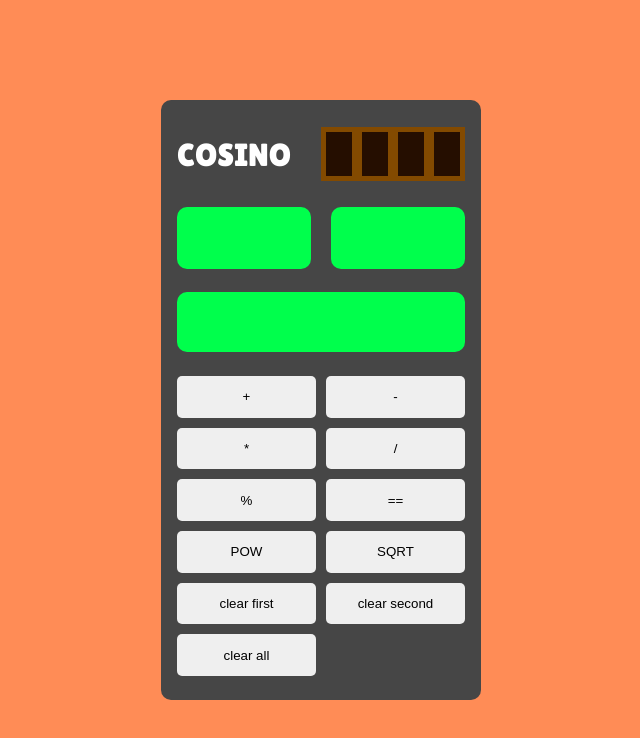
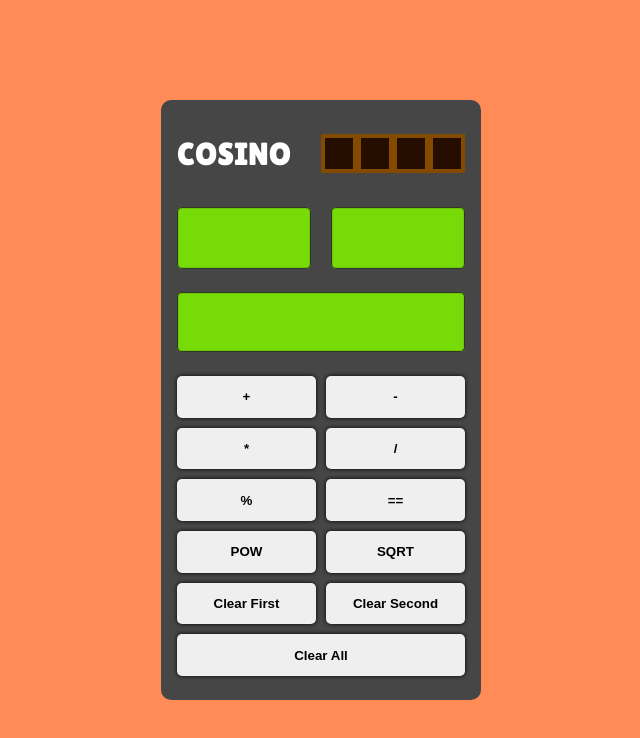
Before and after one commit to Sanjay1592000/SimpleCalculator, a plain HTML site: page index.html in a window 1280 px wide. Shown: the whole page, without its empty margins (319-959 px from the left). Drawn offline with Linux system fonts and the light colour scheme.

Commit message:
small changes in UI

```diff
--- a/cal.css
+++ b/cal.css
@@ -6,6 +6,7 @@ body{
     align-items: center;
     justify-content: center;
     font-size: 12px;
+    font-family: system-ui, -apple-system, BlinkMacSystemFont, 'Segoe UI', Roboto, Oxygen, Ubuntu, Cantarell, 'Open Sans', 'Helvetica Neue', sans-serif;
 }
 .calculator{
     background-color: rgb(70, 70, 70);
@@ -29,15 +30,14 @@ body{
 .solar{
     width: 50%;
     height: 80%;
-    background-color: beige;
     display: flex;
     justify-content: space-evenly;
     align-items: center;
 }
 .solar div{
     width: 20%;
-    height: 90%;
-    border: 5px solid rgb(131, 74, 0);
+    height: 65%;
+    border: 4px solid rgb(131, 74, 0);
     background-color: rgb(37, 14, 0);
 }
 .input{
@@ -49,15 +49,18 @@ body{
 .values{
     width: 45%;
     height: 100%;
-    background-color: rgb(0, 255, 76);
-    border-radius: 10px;
+    background-color: rgb(125, 235, 0, .9);
+    border-radius: 5px;
     border-style: none;
+    box-shadow: inset 0px 0px 1px 1px rgb(37, 37, 37);
 }
 .output{
-    height: 10%;
-    background-color: rgb(199, 199, 199);
-    background-color: rgb(0, 255, 76);
-    border-radius: 10px;
+    height: 8%;
+    padding: 2% 0%;
+    background-color: rgb(125, 235, 0, .9);
+    border-radius: 5px;
+    text-align: center;
+    box-shadow: inset 0px 0px 1px 1px rgb(37, 37, 37);
 }
 .buttons{
     height: 50%;
@@ -65,9 +68,14 @@ body{
     grid-template-columns: 1fr 1fr;
     gap: 10px;
 }
+#clearall{
+    grid-column: 1/3;
+}
 button{
     border-radius: 5px;
     border-style: none;
+    font-weight: 900;
+    box-shadow: 0px 0px 4px black;
 }
 
 .head, .input, .output, .buttons{
--- a/index.html
+++ b/index.html
@@ -35,9 +35,9 @@
             <button id="equal" onclick="printval()"> == </button>
             <button id="pow" onclick="power()"> POW </button>
             <button id="sqrt" onclick="sqrt()"> SQRT </button>
-            <button id="clear1" onclick="clean1()" >clear first</button>
-            <button id="clear2" onclick="clean2()" >clear second</button>
-            <button id="clearall" onclick="cleanall()">clear all</button>
+            <button id="clear1" onclick="clean1()" >Clear First</button>
+            <button id="clear2" onclick="clean2()" >Clear Second</button>
+            <button id="clearall" onclick="cleanall()">Clear All</button>
         </div>
 
         <script src="cal.js"></script>
```
